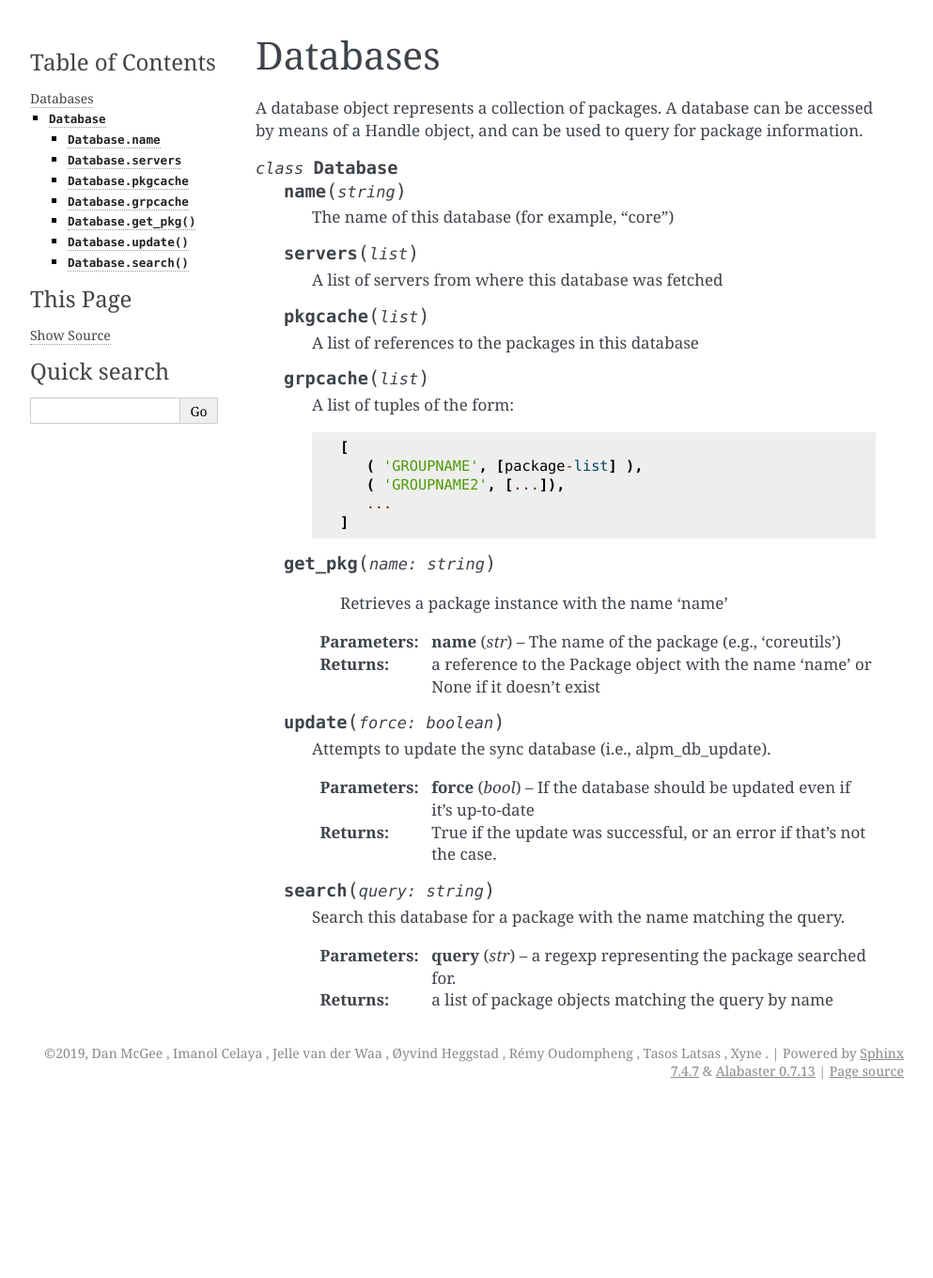
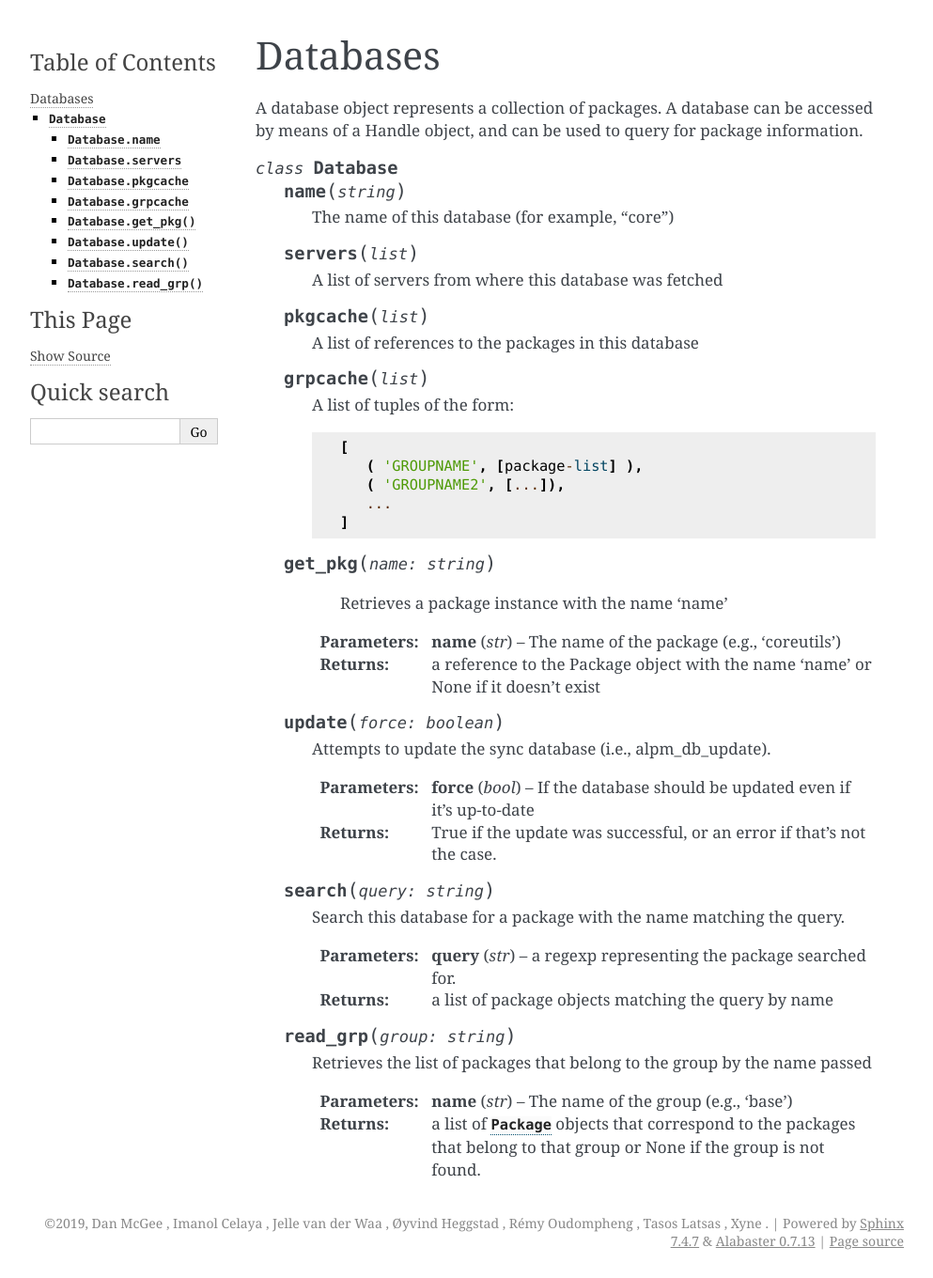
Before and after one commit to archlinux/pyalpm, a Sphinx documentation site: the page built from doc/pyalpm/Database.rst, in a window 1280 px wide. Shown: the whole page at 94% size, without its empty margins (148-1141 px from the left). Built offline with Sphinx 7.4.7, drawn with Linux system fonts in a browser that asks for light colours; formulas are drawn with MathJax 3; before the commit the page ends 1179 px from its top, so only the background shows below that.

Commit message:
doc: add missing read_grp
read_group docstring was removed in 8ab7b2ef59d39f31b, which was a typo
for read_grp. Re-add the correct function to the documentation.

```diff
--- a/doc/pyalpm/Database.rst
+++ b/doc/pyalpm/Database.rst
@@ -55,3 +55,12 @@ information.
 
       :param str query: a regexp representing the package searched for.
       :returns: a list of package objects matching the query by name
+
+
+   .. py:method:: read_grp(group: string)
+
+      Retrieves the list of packages that belong to the group by the name passed
+
+      :param str name: The name of the group (e.g., 'base')
+      :returns: a list of  :class:`Package` objects that correspond to the packages that
+       belong to that group or None if the group is not found.
```
